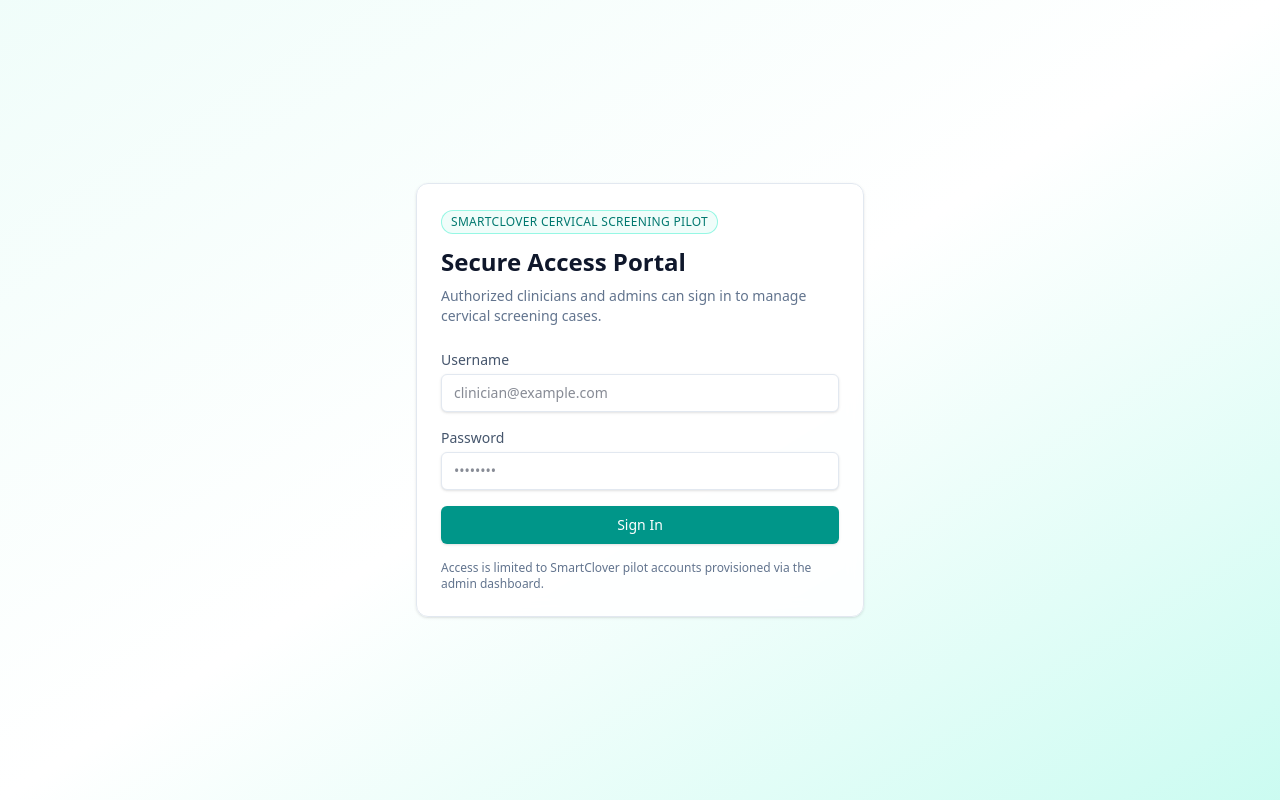
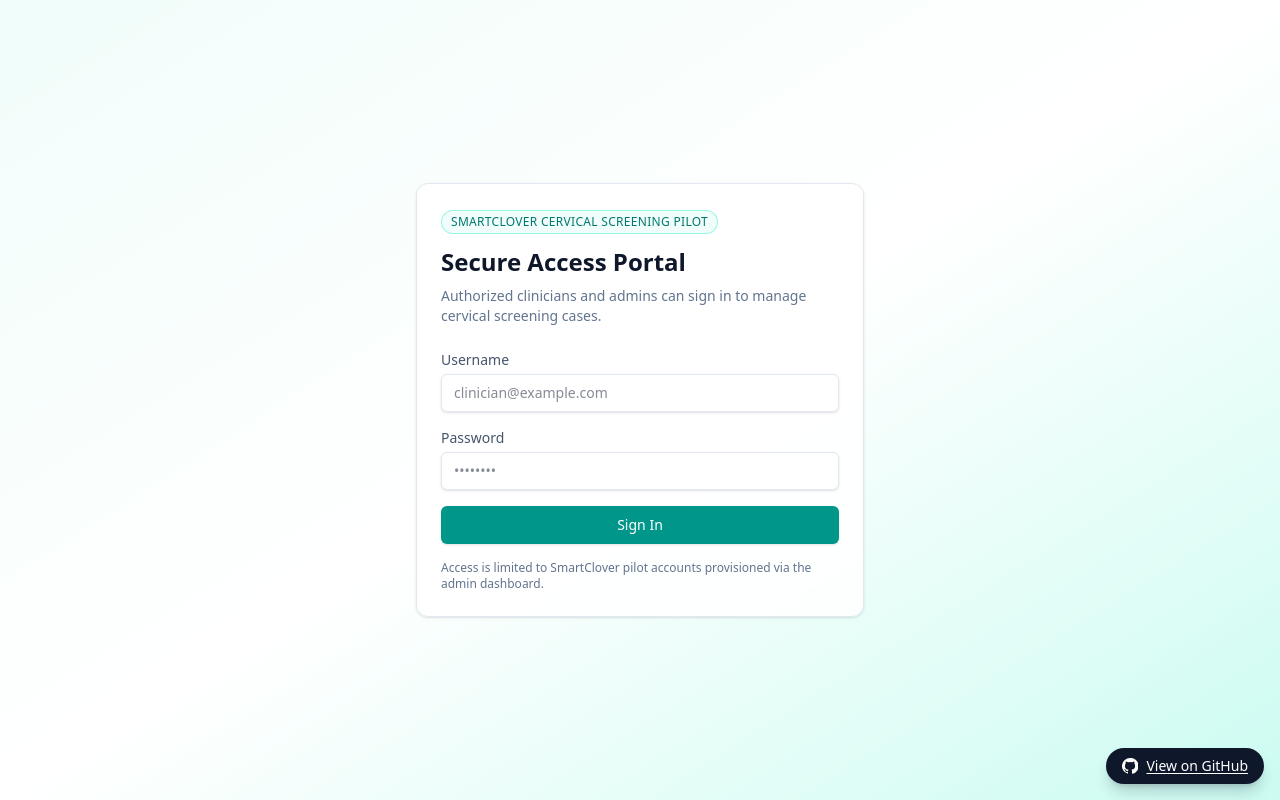
Before and after one commit to SmartCloverAI/CerviGuard, a Next.js app: page /login in a window 1280 px wide. Built offline with nearby package versions, Linux system fonts and the light colour scheme; no server answers.

Commit message:
fix: update github link

```diff
--- a/src/app/layout.tsx
+++ b/src/app/layout.tsx
@@ -1,5 +1,6 @@
 import type { Metadata } from "next";
 import "./globals.css";
+import GitHubLink from "@/components/github-link";
 
 export const metadata: Metadata = {
   title: "SmartClover CerviGuard Pilot",
@@ -14,7 +15,10 @@
 }>) {
   return (
     <html lang="en">
-      <body>{children}</body>
+      <body>
+        {children}
+        <GitHubLink />
+      </body>
     </html>
   );
 }
--- /dev/null
+++ b/src/components/github-link.tsx
@@ -0,0 +1,30 @@
+import Link from "next/link";
+import type { ComponentProps } from "react";
+
+const githubRepoUrl = "https://github.com/SmartCloverAI/CerviGuard";
+
+function GitHubIcon(props: ComponentProps<"svg">) {
+  return (
+    <svg viewBox="0 0 16 16" aria-hidden="true" {...props}>
+      <path
+        fill="currentColor"
+        d="M8 0a8 8 0 0 0-2.53 15.6c.4.07.55-.17.55-.38 0-.19 0-.69-.01-1.35-2 .37-2.53-.49-2.69-.94-.09-.23-.48-.94-.82-1.13-.28-.15-.68-.52 0-.53.63 0 1.08.58 1.23.82.72 1.21 1.87.87 2.33.66.07-.52.28-.87.51-1.07-1.78-.2-3.64-.89-3.64-3.95 0-.87.31-1.59.82-2.15-.08-.2-.36-1.01.08-2.11 0 0 .67-.21 2.2.82a7.53 7.53 0 0 1 4.01 0c1.53-1.03 2.2-.82 2.2-.82.44 1.1.16 1.91.08 2.11.51.56.82 1.28.82 2.15 0 3.07-1.87 3.75-3.65 3.95.29.25.54.73.54 1.48 0 1.07-.01 1.93-.01 2.2 0 .21.15.46.55.38A8 8 0 0 0 8 0Z"
+      />
+    </svg>
+  );
+}
+
+export default function GitHubLink() {
+  return (
+    <Link
+      href={githubRepoUrl}
+      target="_blank"
+      rel="noopener noreferrer"
+      aria-label="View the CerviGuard repository on GitHub"
+      className="fixed bottom-4 right-4 z-50 inline-flex items-center gap-2 rounded-full bg-slate-900 px-4 py-2 text-xs font-medium text-white shadow-lg shadow-slate-900/20 transition hover:bg-slate-700 focus-visible:outline focus-visible:outline-2 focus-visible:outline-offset-2 focus-visible:outline-slate-900 sm:text-sm"
+    >
+      <GitHubIcon className="h-4 w-4" />
+      <span className="hidden sm:inline">View on GitHub</span>
+    </Link>
+  );
+}
```
